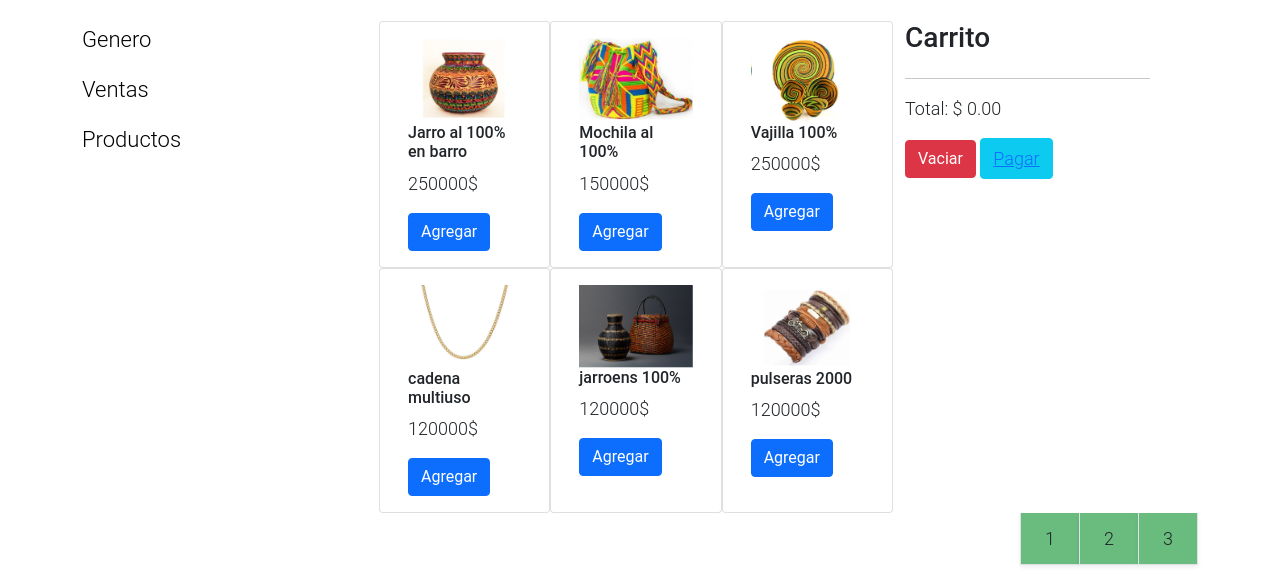
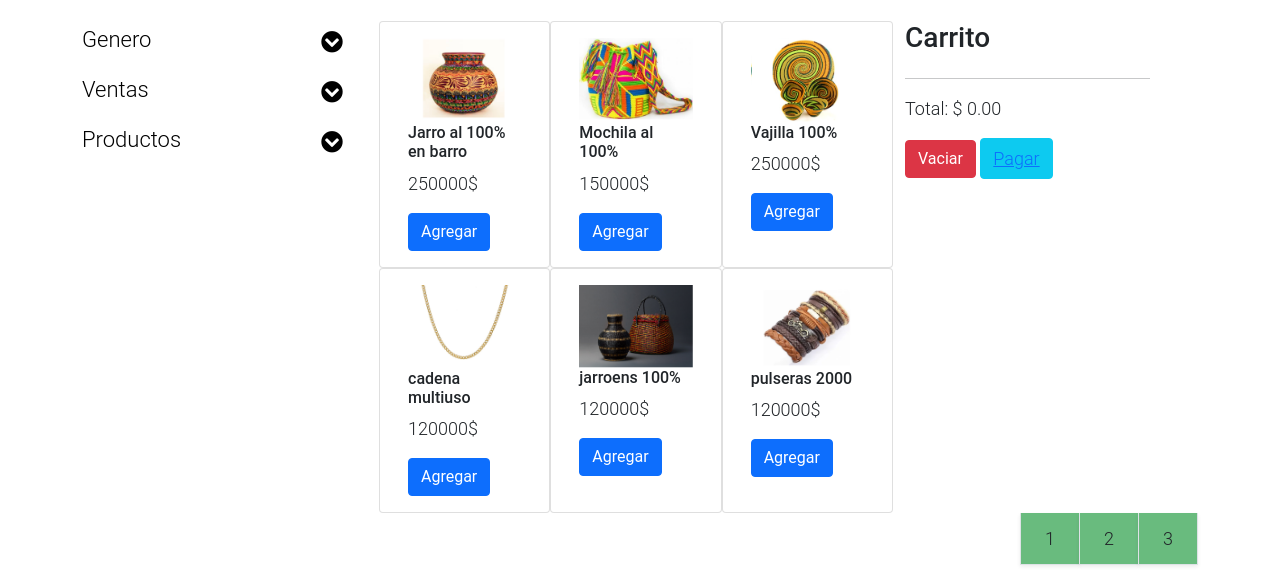
Before and after one commit to patricio11-loki/Proyecto, a plain HTML site: page compras.html in a window 1280 px wide. Shown: the part 221-800 px from the top of the page. Drawn offline with Linux system fonts and the light colour scheme.

Commit message:
ajuste de iconos acordeon

```diff
--- a/compras.html
+++ b/compras.html
@@ -101,7 +101,7 @@
                 <li class="pb-3">
                     <a class="collapsed d-flex justify-content-between h3 text-decoration-none" href="#">
                         Genero
-                        <i class="fa fa-fw fa-chevron-circle-down mt-1"></i>
+                        <i class="fa fa-fw fa-chevron-circle-down mt-1" style="color: black;"></i>
                     </a>
                     <ul class="collapse show list-unstyled pl-3">
                         <li><a class="text-decoration-none" href="#">Hombres</a></li>
@@ -111,7 +111,7 @@
                 <li class="pb-3">
                     <a class="collapsed d-flex justify-content-between h3 text-decoration-none" href="#">
                         Ventas
-                        <i class="pull-right fa fa-fw fa-chevron-circle-down mt-1"></i>
+                        <i class="pull-right fa fa-fw fa-chevron-circle-down mt-1" style="color: black;"></i>
                     </a>
                     <ul id="collapseTwo" class="collapse list-unstyled pl-3">
                         <li><a class="text-decoration-none" href="#">Sombreros</a></li>
@@ -121,7 +121,7 @@
                 <li class="pb-3">
                     <a class="collapsed d-flex justify-content-between h3 text-decoration-none" href="#">
                         Productos
-                        <i class="pull-right fa fa-fw fa-chevron-circle-down mt-1"></i>
+                        <i class="pull-right fa fa-fw fa-chevron-circle-down mt-1" style="color: black;"></i>
                     </a>
                     <ul id="collapseThree" class="collapse list-unstyled pl-3">
                         <li><a class="text-decoration-none" href="#">Bolsos</a></li>
```
